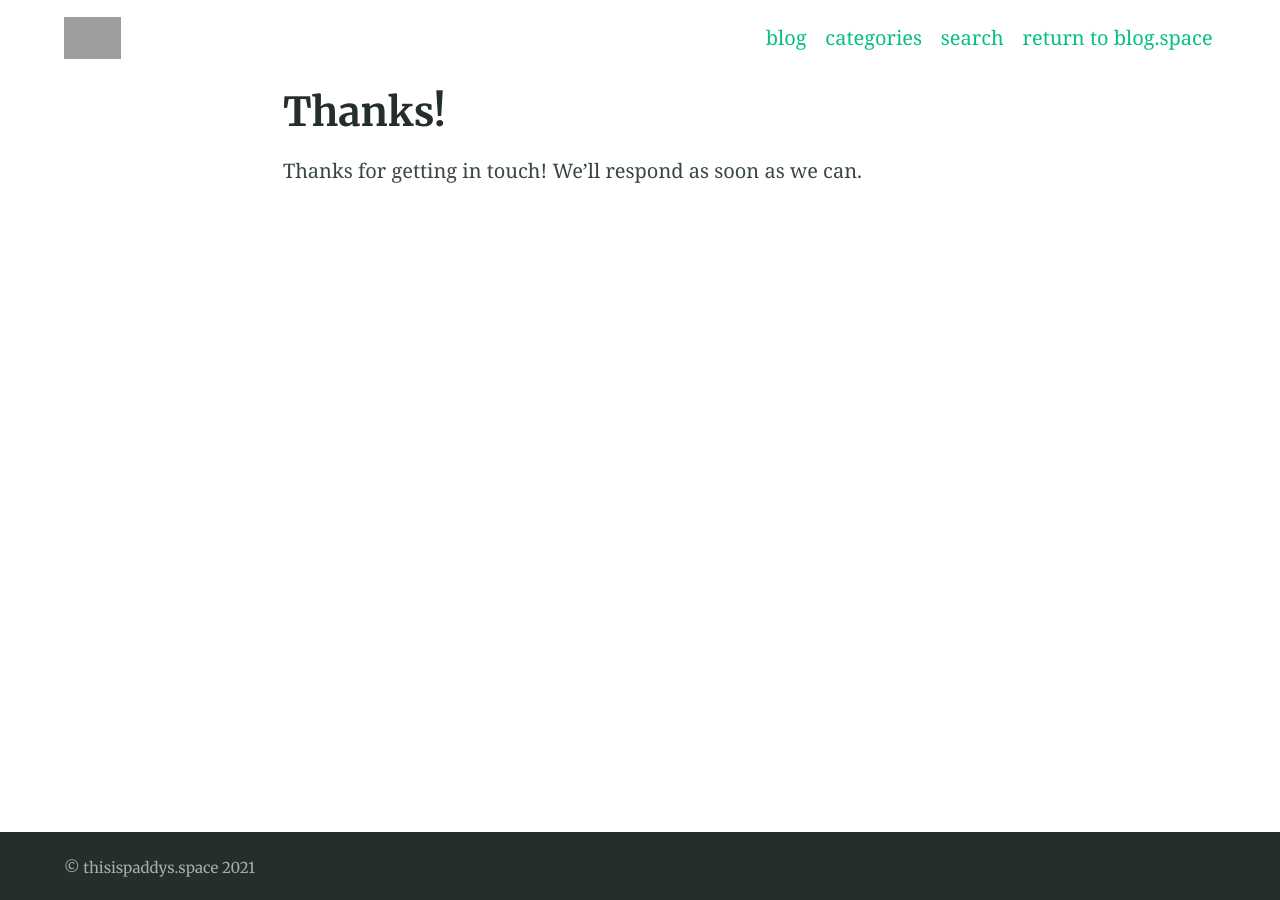
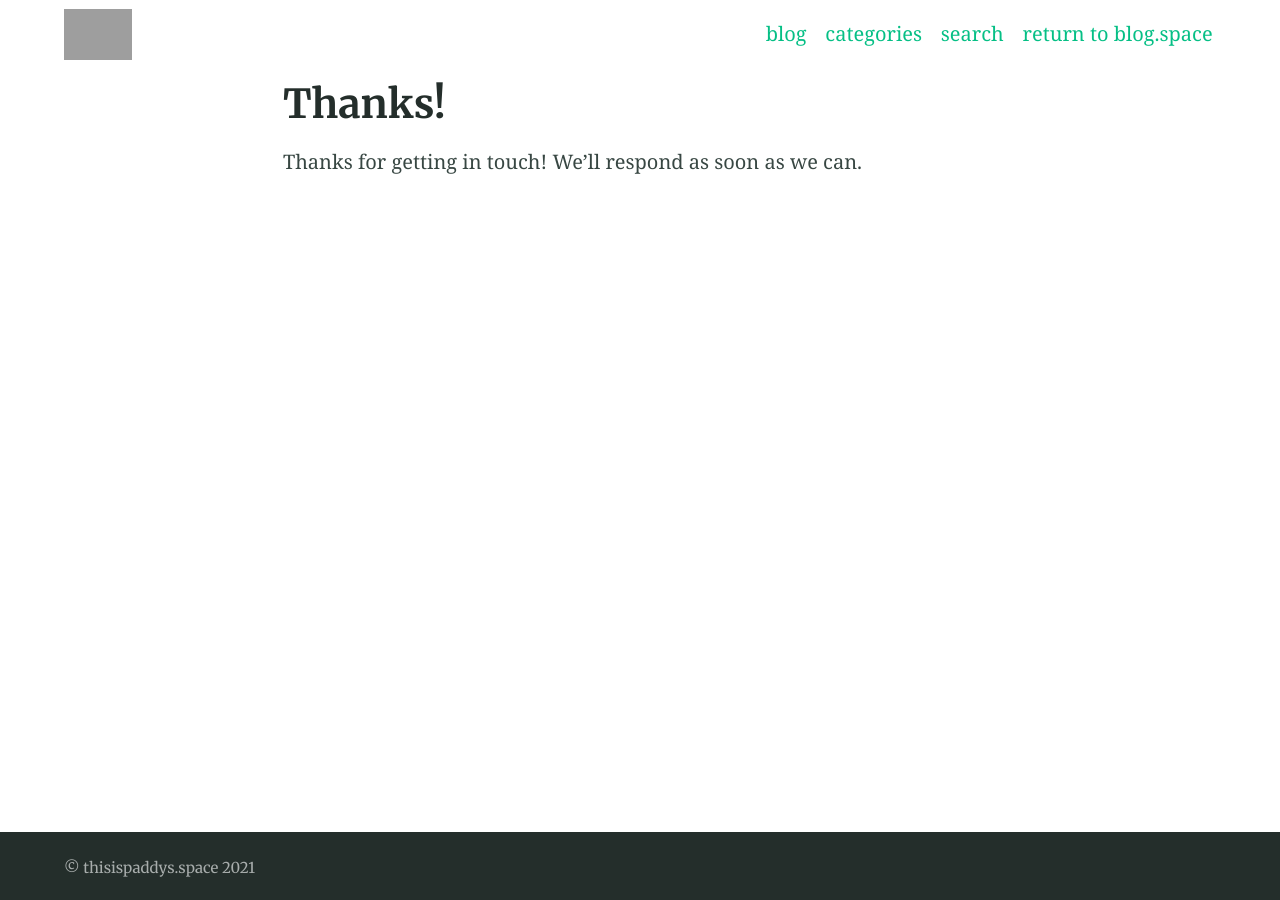
Before and after one commit to paddysplace/paddysblog-archives, a Jekyll site: the page built from thanks.md, in a window 1280 px wide. Built offline with Jekyll 4.4.1, drawn with Linux system fonts in a browser that asks for light colours; grey boxes are pictures that could not be loaded.

Commit message:
logo height

```diff
--- a/_sass/_theme.scss
+++ b/_sass/_theme.scss
@@ -61,11 +61,11 @@ body {
 .logo {
   display: inline-block;
   line-height: 0;
-  max-height: 2.5rem;
+  max-height: 2rem;
   @include flexbox;
   @include align-items(center);
   img {
-    max-height: 2.5rem;
+    max-height: 3rem;
   }
 }
 
```
